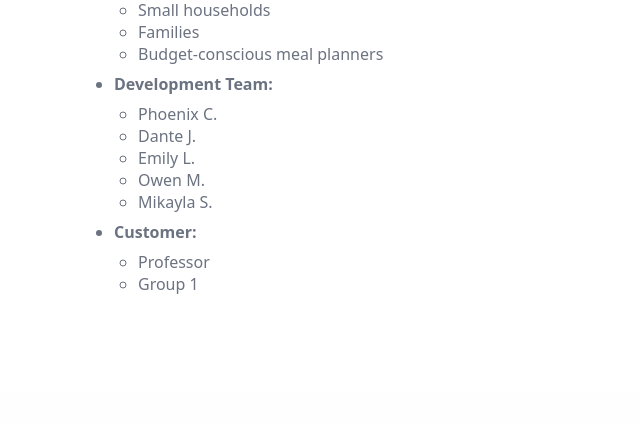
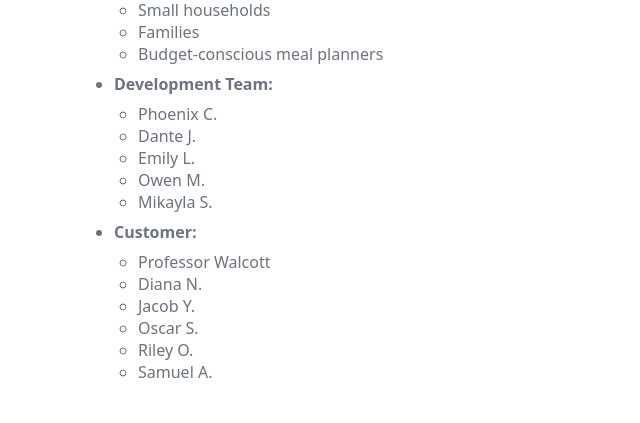
Before and after one commit to eleusink/my-pantry-dependabot, a Django app: page /about/ in a window 1280 px wide. Shown: the part 408-831 px from the top of the page, without its empty margins (0-640 px from the left). Before the commit the page ends 702 px from the top, so only its background shows below. Run offline with Django 4.2, Linux system fonts and the light colour scheme.

Commit message:
fix-fix customer lol

```diff
--- a/your-local-code/Inventory/templates/about.html
+++ b/your-local-code/Inventory/templates/about.html
@@ -46,8 +46,12 @@
       <li>
         <strong>Customer:</strong>
         <ul>
-          <li>Professor</li>
-          <li>Group 1</li>
+          <li>Professor Walcott</li>
+          <li>Diana N.</li>
+          <li>Jacob Y.</li>
+          <li>Oscar S.</li>
+          <li>Riley O.</li>
+          <li>Samuel A.</li>
         </ul>
       </li>
     </ul>
```
